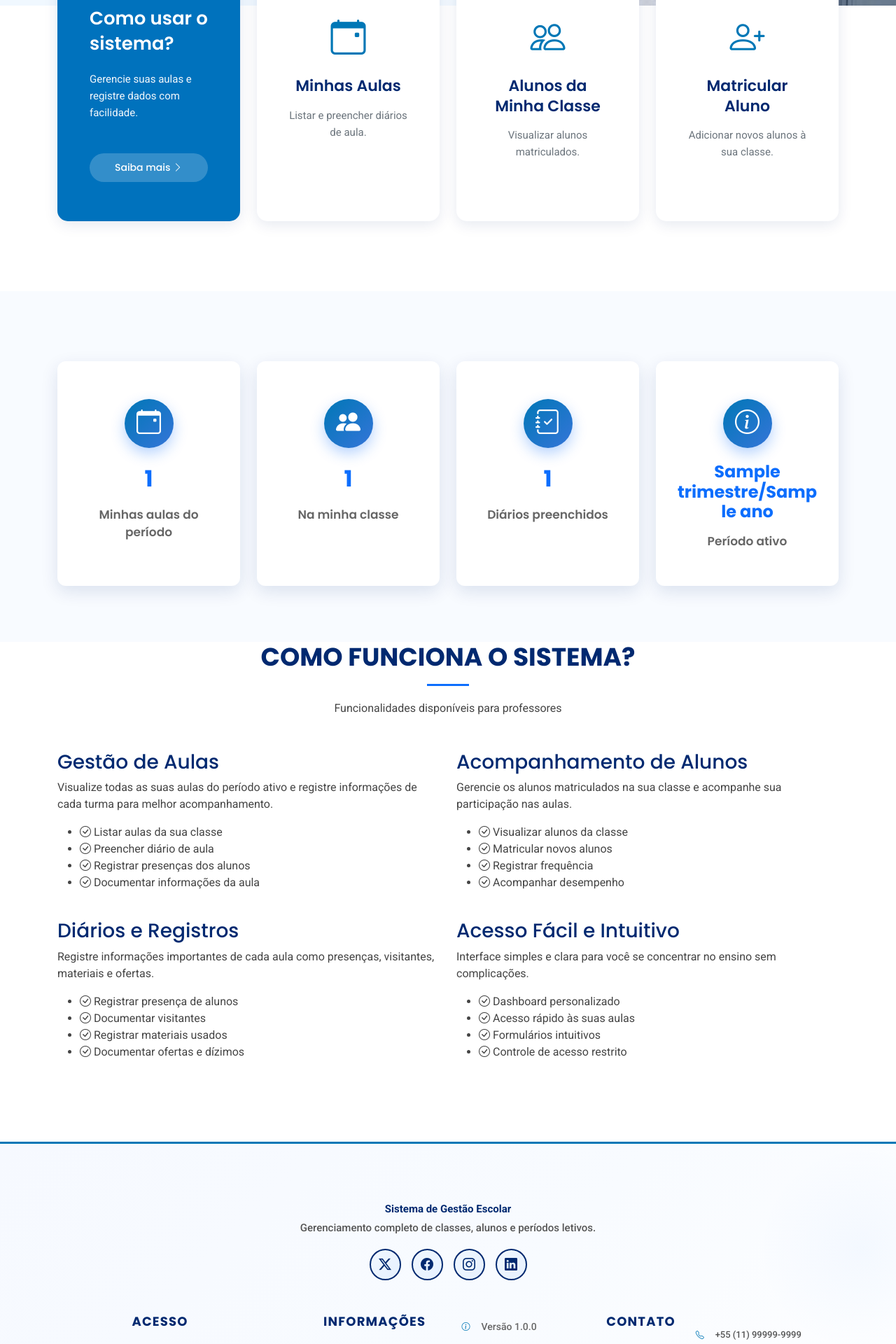
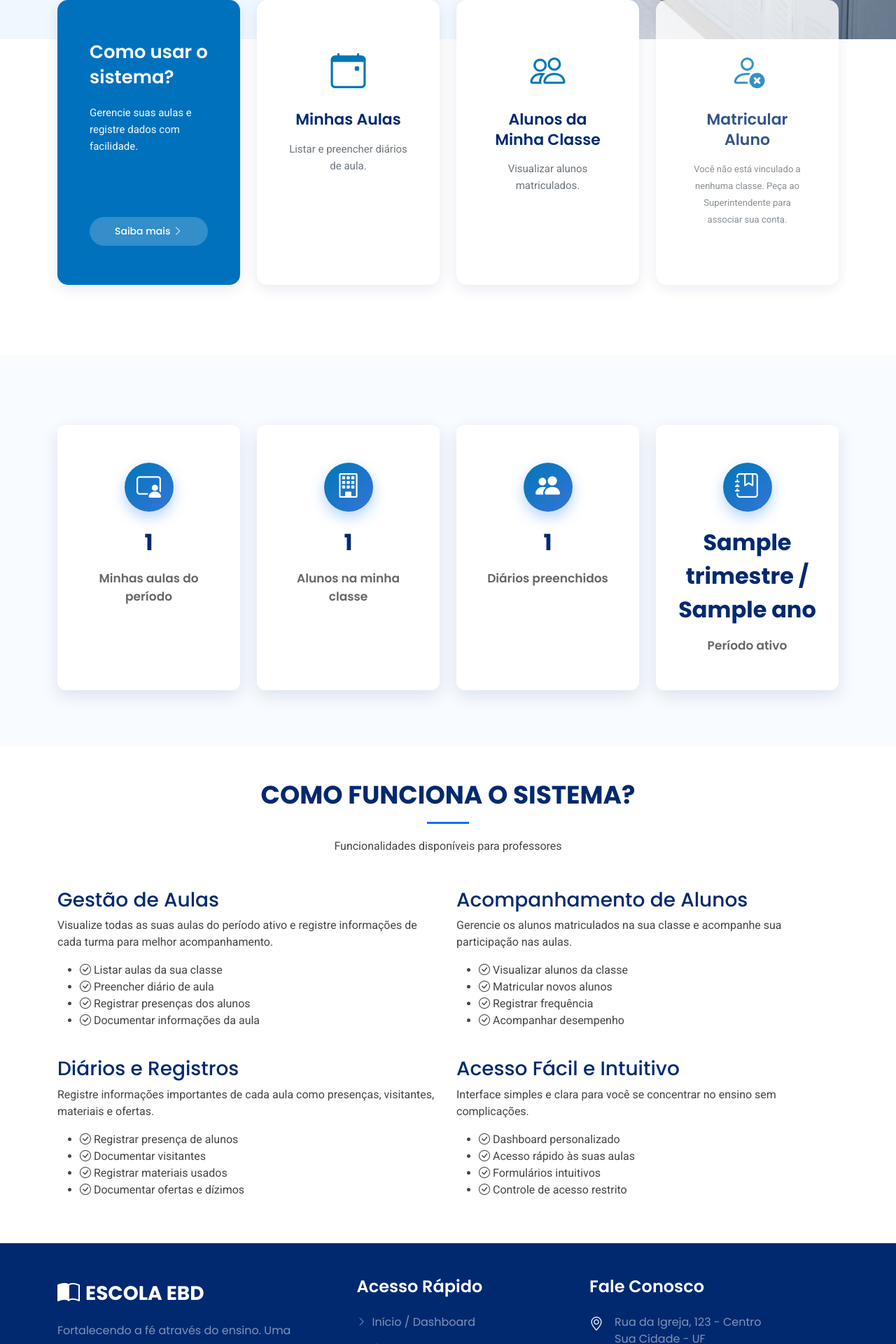
Before and after one commit to josesilva44/Projeto_Social, a Django app: template Escola_pj/Escola/base/templates/tela_inicial/dashboard_professor.html in a window 1280 px wide. Shown: the part 640-2560 px from the top of the page at 70% size. Run offline with Django 3.2, Linux system fonts and the light colour scheme; the template is opened without the code that fills it: most values are stand-ins (such as "Sample title", 1, 10 or a date in 2020).

Commit message:
Aterações Templates

```diff
--- a/Escola_pj/Escola/base/templates/relatorio_aula.html
+++ b/Escola_pj/Escola/base/templates/relatorio_aula.html
@@ -77,7 +77,7 @@
     <!-- RESUMO GERAL -->
     {% if resumo %}
       <h4 class="mb-3">Resumo Geral</h4>
-      <div class="card bg-dark">
+      <div class="card bg-white">
         <div class="card-body">
           <div class="row text-center">
             <div class="col-md-3">
--- a/Escola_pj/Escola/base/templates/tela_inicial/dashboard_professor.html
+++ b/Escola_pj/Escola/base/templates/tela_inicial/dashboard_professor.html
@@ -55,6 +55,7 @@
         </a>
       </div>
 
+      {% if vinculado %}
       <div class="col-lg-3 col-md-6">
         <a href="{% url 'aluno_matricular' %}" class="card icon-card h-100 text-center" style="text-decoration: none; color: inherit;">
           <div class="card-body">
@@ -66,6 +67,19 @@
           </div>
         </a>
       </div>
+      {% else %}
+      <div class="col-lg-3 col-md-6">
+        <div class="card icon-card h-100 text-center text-muted" style="text-decoration: none; color: inherit; opacity: 0.8;">
+          <div class="card-body">
+            <div class="icon-box mb-3">
+              <i class="bi bi-person-x"></i>
+            </div>
+            <h4>Matricular Aluno</h4>
+            <p><small>Você não está vinculado a nenhuma classe. Peça ao Superintendente para associar sua conta.</small></p>
+          </div>
+        </div>
+      </div>
+      {% endif %}
 
     </div>
   </div>
@@ -75,40 +89,48 @@
   <div class="container">
     <div class="row gy-4">
       <div class="col-lg-3 col-md-6">
+        <a href="{% url 'aula_list_professor' %}" class="text-decoration-none text-reset">
           <div class="stats-item text-center w-100 h-100">
             <div class="icon-circle mx-auto mb-3">
-            <i class="bi bi-calendar-event"></i>
+              <i class="bi bi-person-video3"></i>
             </div>
-          <span class="fs-2 fw-bold text-primary">{{ total_aulas }}</span>
+            <span class="fs-2 fw-bold" style="color: #012970;">{{ total_aulas }}</span>
             <p>Minhas aulas do período</p>
           </div>
+        </a>
       </div>
       <div class="col-lg-3 col-md-6">
+        <a href="{% url 'aluno_list_professor' %}" class="text-decoration-none text-reset">
+          <div class="stats-item text-center w-100 h-100">
+            <div class="icon-circle mx-auto mb-3">
+              <i class="bi bi-building"></i>
+            </div>
+            <span class="fs-2 fw-bold" style="color: #012970;">{{ total_alunos }}</span>
+            <p>Alunos na minha classe</p>
+          </div>
+        </a>
+      </div>
+      <div class="col-lg-3 col-md-6">
+        <a href="{% url 'aula_list_professor' %}" class="text-decoration-none text-reset">
           <div class="stats-item text-center w-100 h-100">
             <div class="icon-circle mx-auto mb-3">
               <i class="bi bi-people-fill"></i>
             </div>
-          <span class="fs-2 fw-bold text-primary">{{ total_alunos }}</span>
-          <p>Na minha classe</p>
+            <span class="fs-2 fw-bold" style="color: #012970;">{{ total_diarios }}</span>
+            <p>Diários preenchidos</p>
           </div>
+        </a>
       </div>
       <div class="col-lg-3 col-md-6">
+        <a href="{% url 'periodo_list' %}" class="text-decoration-none text-reset">
           <div class="stats-item text-center w-100 h-100">
             <div class="icon-circle mx-auto mb-3">
-            <i class="bi bi-journal-check"></i>
+              <i class="bi bi-journal-bookmark"></i>
             </div>
-          <span class="fs-2 fw-bold text-primary">{{ total_diarios }}</span>
-          <p>Diários preenchidos</p>
-        </div>
-      </div>
-      <div class="col-lg-3 col-md-6">
-        <div class="stats-item text-center w-100 h-100">
-          <div class="icon-circle mx-auto mb-3">
-            <i class="bi bi-info-circle"></i>
-          </div>
-          <span class="fs-4 fw-bold text-primary" style="word-break: break-word; line-height: 1.2;">{% if trimestre_ativo %}{{ trimestre_ativo.trimestre }}/{{ trimestre_ativo.ano }}{% else %}—{% endif %}</span>
+            <span class="fs-2 fw-bold" style="color: #012970;">{% if trimestre_ativo %}{{ trimestre_ativo.trimestre }} / {{ trimestre_ativo.ano }}{% else %}Nenhum{% endif %}</span>
             <p>Período ativo</p>
           </div>
+        </a>
       </div>
     </div>
   </div>
@@ -116,7 +138,7 @@
 
 <section id="about-app" class="about-app section-bg">
   <div class="container">
-    <header class="section-header text-center mb-5">
+    <header class="section-header text-center mb-5 mt-5">
       <h2>Como funciona o sistema?</h2>
       <p>Funcionalidades disponíveis para professores</p>
     </header>
--- a/Escola_pj/Escola/base/templates/tela_inicial/footer.html
+++ b/Escola_pj/Escola/base/templates/tela_inicial/footer.html
@@ -1,89 +1,88 @@
-{% load static %}
-<footer id="footer" class="footer">
-  <div class="footer-top">
+<footer id="footer" class="text-white pt-5 pb-4 mt-5" style="background-color: #012970; font-family: 'Poppins', sans-serif;">
   <div class="container">
-      <!-- Logo e Informações Centralizadas -->
-      <div class="row mb-5">
-        <div class="col-12 text-center">
+    <div class="row gy-4 justify-content-between">
 
-          <p class="mb-3"><strong>Sistema de Gestão Escolar</strong><br>Gerenciamento completo de classes, alunos e períodos letivos.</p>
-          <div class="social-links d-flex justify-content-center">
-            <a href="#" class="twitter" title="Twitter" data-bs-toggle="tooltip"><i class="bi bi-twitter-x"></i></a>
-            <a href="#" class="facebook" title="Facebook" data-bs-toggle="tooltip"><i class="bi bi-facebook"></i></a>
-            <a href="#" class="instagram" title="Instagram" data-bs-toggle="tooltip"><i class="bi bi-instagram"></i></a>
-            <a href="#" class="linkedin" title="LinkedIn" data-bs-toggle="tooltip"><i class="bi bi-linkedin"></i></a>
-          </div>
+      <div class="col-lg-4 col-md-6 footer-info">
+        <a href="{% url 'home' %}" class="d-flex align-items-center text-white text-decoration-none mb-3">
+          <i class="bi bi-book-half fs-2 me-2"></i>
+          <span class="fs-3 fw-bold tracking-wide">ESCOLA EBD</span>
+        </a>
+        <p class="text-white-50" style="line-height: 1.6;">
+          Fortalecendo a fé através do ensino. Uma plataforma simples e eficiente para gestão da Escola Bíblica Dominical, conectando professores, alunos e a administração.
+        </p>
+        <div class="social-links d-flex mt-4 gap-3">
+          <a href="#" class="d-flex align-items-center justify-content-center rounded-circle border border-white-50 text-white text-decoration-none" style="width: 40px; height: 40px; transition: 0.3s;"><i class="bi bi-twitter"></i></a>
+          <a href="#" class="d-flex align-items-center justify-content-center rounded-circle border border-white-50 text-white text-decoration-none" style="width: 40px; height: 40px; transition: 0.3s;"><i class="bi bi-facebook"></i></a>
+          <a href="#" class="d-flex align-items-center justify-content-center rounded-circle border border-white-50 text-white text-decoration-none" style="width: 40px; height: 40px; transition: 0.3s;"><i class="bi bi-instagram"></i></a>
         </div>
       </div>
 
-      <!-- Links Universais por Perfil -->
-      <div class="row gy-5 text-center">
-        <!-- Acesso -->
-        <div class="col-lg-4 col-md-6 footer-links">
-          <h4>Acesso</h4>
-          <ul class="justify-content-center">
-            <li>
-              <i class="bi bi-house-door"></i>
-              <a href="{% url 'dashboard' %}" class="link-muted">Início</a>
+      <div class="col-lg-3 col-md-6 footer-links">
+        <h4 class="text-white mb-4 fw-semibold position-relative d-inline-block">Acesso Rápido</h4>
+        <ul class="list-unstyled">
+          <li class="mb-3">
+            <a href="{% url 'home' %}" class="text-white-50 text-decoration-none d-flex align-items-center hover-white">
+              <i class="bi bi-chevron-right me-2 small"></i> Início / Dashboard
+            </a>
           </li>
+
           {% if user.is_authenticated %}
-              <li>
-                <i class="bi bi-box-arrow-right"></i>
-                <a href="{% url 'logout' %}" class="link-muted">Sair</a>
+            <li class="mb-3">
+              <form method="post" action="{% url 'logout' %}" class="d-inline">
+                {% csrf_token %}
+                <button type="submit" class="btn btn-link p-0 text-white-50 text-decoration-none d-flex align-items-center hover-white" style="border: none; background: none;">
+                  <i class="bi bi-chevron-right me-2 small"></i> Sair do Sistema
+                </button>
+              </form>
             </li>
           {% else %}
-              <li>
-                <i class="bi bi-box-arrow-in-right"></i>
-                <a href="{% url 'login' %}" class="link-muted">Entrar</a>
+            <li class="mb-3">
+              <a href="{% url 'login' %}" class="text-white-50 text-decoration-none d-flex align-items-center hover-white">
+                <i class="bi bi-chevron-right me-2 small"></i> Área do Professor
+              </a>
             </li>
           {% endif %}
         </ul>
       </div>
 
-        <!-- Informações -->
-        <div class="col-lg-4 col-md-6 footer-links">
-          <h4>Informações</h4>
-          <ul class="justify-content-center">
-            <li>
-              <i class="bi bi-info-circle"></i>
-              <span class="link-muted">Versão 1.0.0</span>
-            </li>
-            <li>
-              <i class="bi bi-book"></i>
-              <span class="link-muted">Sistema web de gestão escolar</span>
-            </li>
-            <li>
-              <i class="bi bi-question-circle"></i>
-              <span class="link-muted">© 2024 EBD Sistema</span>
-            </li>
-          </ul>
+      <div class="col-lg-4 col-md-6 footer-contact">
+        <h4 class="text-white mb-4 fw-semibold">Fale Conosco</h4>
+        <div class="text-white-50 d-flex flex-column gap-3">
+          <div class="d-flex align-items-start">
+            <i class="bi bi-geo-alt fs-5 me-3 text-white"></i>
+            <span>Rua da Igreja, 123 - Centro<br>Sua Cidade - UF</span>
           </div>
-
-        <!-- Contato -->
-        <div class="col-lg-4 col-md-6 footer-links">
-          <h4>Contato</h4>
-          <ul class="justify-content-center">
-            <li>
-              <i class="bi bi-telephone"></i>
-              <a href="tel:+551199999999" class="link-muted">+55 (11) 99999-9999</a>
-            </li>
-            <li>
-              <i class="bi bi-envelope"></i>
-              <a href="mailto:contato@ebd-sistema.org" class="link-muted">contato@ebd-sistema.org</a>
-            </li>
-            <li>
-              <i class="bi bi-headset"></i>
-              <span class="link-muted">Atendimento seg-sex 9h-17h</span>
-            </li>
-          </ul>
+          <div class="d-flex align-items-center">
+            <i class="bi bi-telephone fs-5 me-3 text-white"></i>
+            <span>(00) 1234-5678</span>
           </div>
+          <div class="d-flex align-items-center">
+            <i class="bi bi-envelope fs-5 me-3 text-white"></i>
+            <span>email@ebd.com</span>
           </div>
         </div>
       </div>
 
-  <div class="container text-center py-4">
-    <div class="copyright">
-      &copy; {% now "Y" %} <strong>EBD Sistema</strong> — Todos os direitos reservados.
+    </div>
+  </div>
+
+  <div class="container mt-5 pt-4 border-top border-secondary">
+    <div class="row align-items-center">
+      <div class="col-md-6 text-center text-md-start text-white-50">
+        &copy; {% now "Y" %} <strong>Escola EBD</strong>. Todos os direitos reservados.
+      </div>
+      <div class="col-md-6 text-center text-md-end text-white-50 small mt-2 mt-md-0">
+        Gestão para igrejas
+      </div>
     </div>
   </div>
 </footer>
+
+<style>
+  /* Pequeno ajuste CSS inline para efeito de hover nos links */
+  .hover-white:hover {
+    color: #ffffff !important;
+    padding-left: 5px;
+    transition: all 0.3s ease;
+  }
+</style>
--- a/Escola_pj/Escola/base/templates/tela_inicial/navbar.html
+++ b/Escola_pj/Escola/base/templates/tela_inicial/navbar.html
@@ -17,7 +17,7 @@
         {% if user.is_authenticated and user.role == 'secretario' %}
           <li><a class="nav-link scrollto" href="{% url 'aula_list' %}">Aulas</a></li>
           <li><a class="nav-link scrollto" href="{% url 'aluno_list' %}">Alunos</a></li>
-          <li><a class="nav-link scrollto" href="{% url 'periodo_list' %}">Períodos</a></li>
+          <!-- <li><a class="nav-link scrollto" href="{% url 'periodo_list' %}">Períodos</a></li> -->
         {% endif %}
 
         {% if user.is_authenticated and user.role == 'superintendente' %}
@@ -42,3 +42,5 @@
 
   </div>
 </header>
+<br>
+<br>
```
Also changed, not shown: Escola_pj/Escola/base/templates/aula_list.html (+61 -31 lines), Escola_pj/Escola/base/templates/tela_inicial/dashboard_secretario.html (+15 -5 lines), Escola_pj/Escola/base/templates/tela_inicial/dashboard_superintendente.html (+20 -11 lines), Escola_pj/Escola/base/templates/aula_concluir.html (deleted), Escola_pj/Escola/base/templates/periodo_concluir.html (deleted), Escola_pj/Escola/base/templates/usuario_form.html (deleted), Escola_pj/Escola/db.sqlite3. Lines whose indentation alone changed are shown as unchanged.
